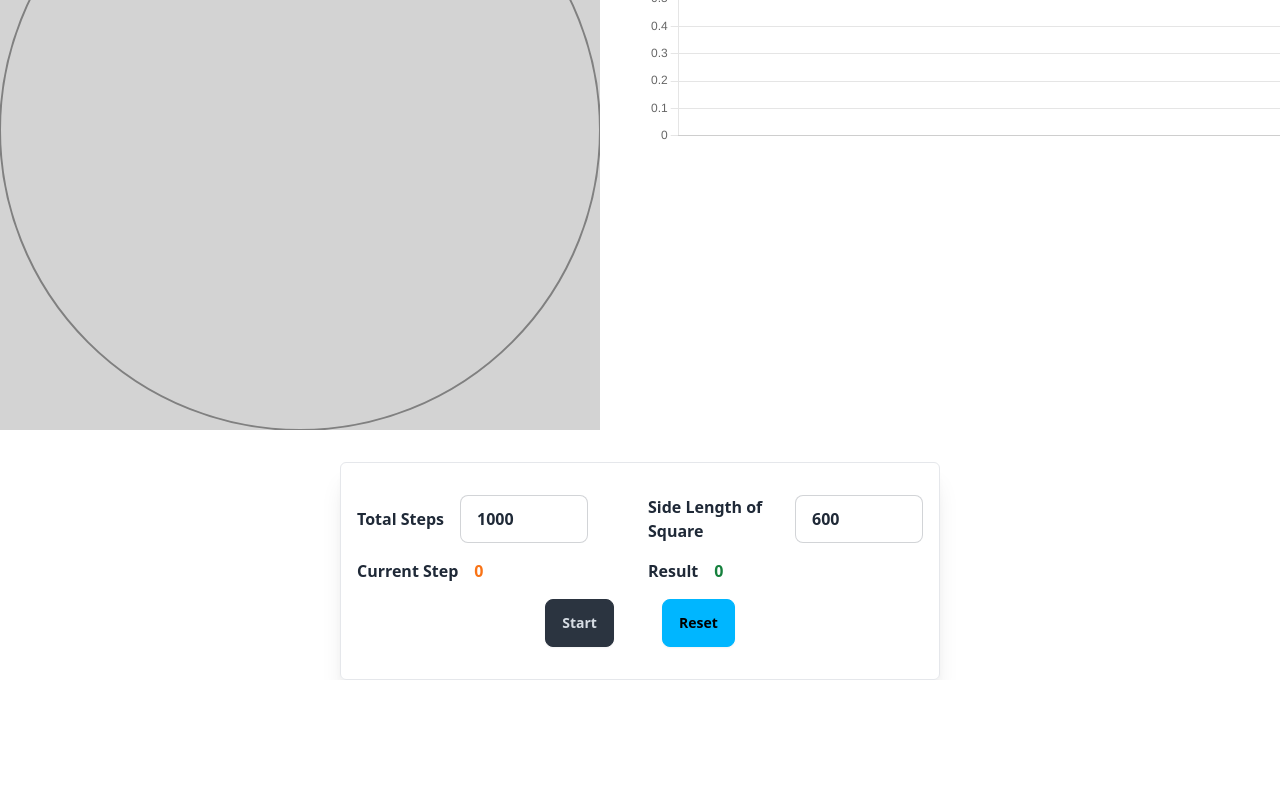
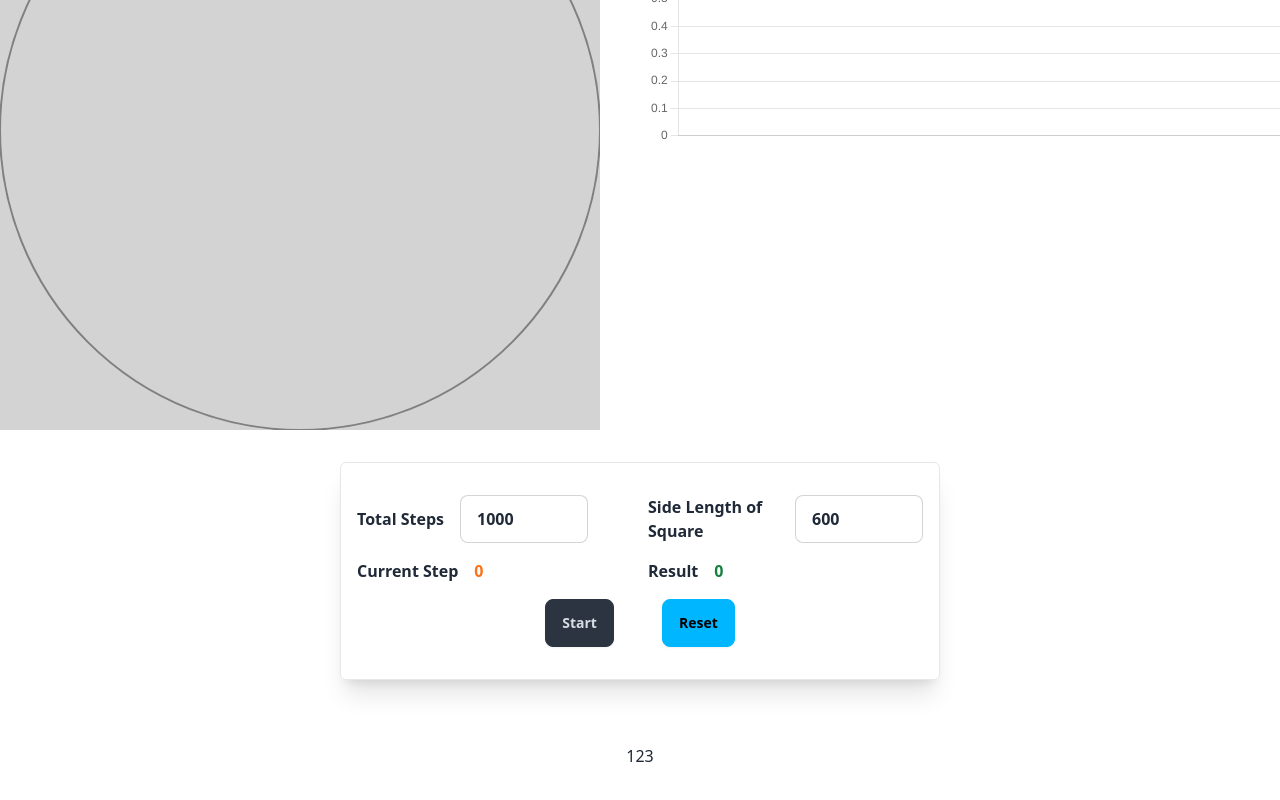
Before and after one commit to frontend-is-fun/montecarlo-pi, a React (Vite) app: page / in a window 1280 px wide. Shown: the part 266-1066 px from the top of the page. Before the commit the page ends 946 px from the top, so only its background shows below. Built offline with nearby package versions, Linux system fonts and the light colour scheme.

Commit message:
some new style

```diff
--- a/index.html
+++ b/index.html
@@ -2,9 +2,9 @@
 <html lang="en">
   <head>
     <meta charset="UTF-8" />
-    <link rel="icon" type="image/svg+xml" href="/vite.svg" />
+    <link rel="icon" type="image/icon" href="/favicon.ico" />
     <meta name="viewport" content="width=device-width, initial-scale=1.0" />
-    <title>Visual Montecarlo Pi</title>
+    <title>Montecarlo Pi</title>
   </head>
   <body>
     <div id="root"></div>
--- a/src/App.tsx
+++ b/src/App.tsx
@@ -5,6 +5,7 @@ import { useState, useMemo } from 'react';
 import { IntlProvider } from 'react-intl';
 import Header from './components/Header.tsx';
 import MonteCarloPi from './MonteCarloPi.tsx';
+import Footer from './components/Footer.tsx';
 
 import enMessages from './lang/en.json';
 import zhCNMessages from './lang/zh-CN.json';
@@ -54,6 +55,7 @@ function App() {
           changeLanguage={updateLocale}
         />
         <MonteCarloPi />
+        <Footer />
       </div>
     </IntlProvider>
 
--- /dev/null
+++ b/src/components/Footer.tsx
@@ -0,0 +1,10 @@
+const Footer = () => {
+  console.log('FooterComponent');
+  return (
+    <div className='mt-16 mb-16'>
+      123
+    </div>
+  );
+};
+
+export default Footer;
```
Also changed, not shown: 1 other file (tests, documents, lock files or other folders).
